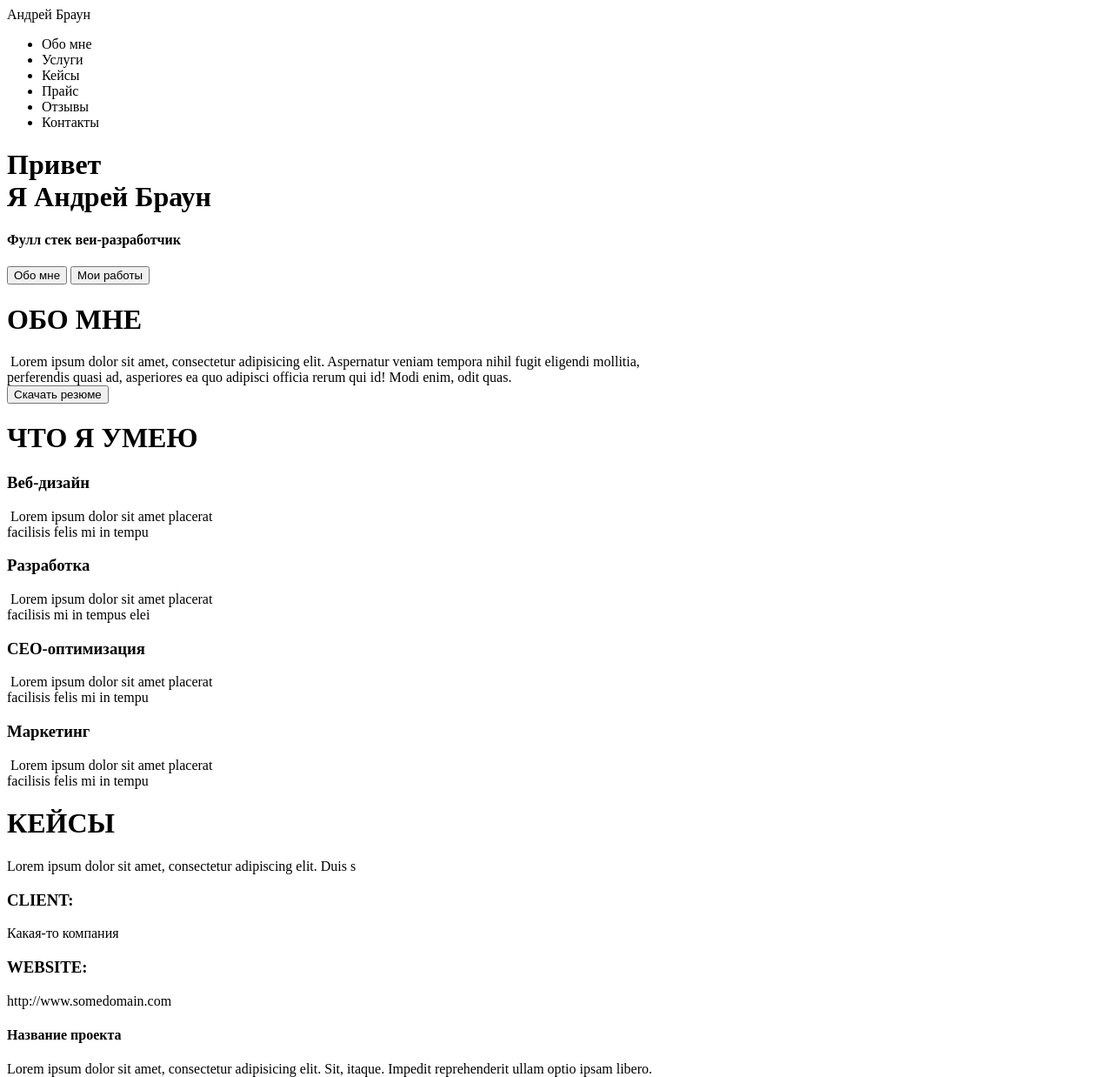
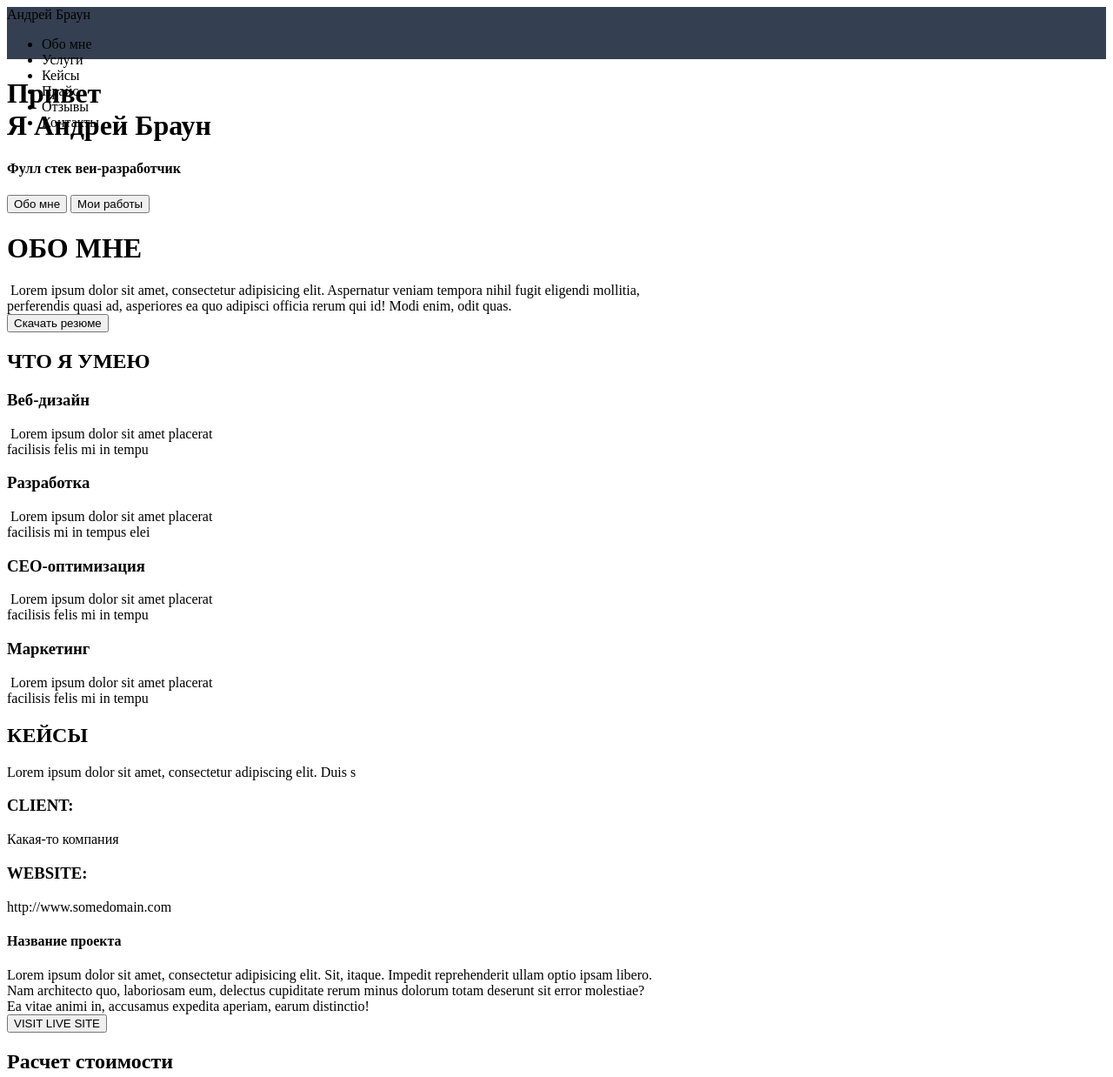
Before and after one commit to IvanANistiforov/IvanANistiforov.github.io, a plain HTML site: page srs/index.html in a window 1280 px wide. Shown: the top 1238 px of the page at 87% size. Drawn offline with Linux system fonts and the light colour scheme.

Commit message:
залил файл html

```diff
--- /dev/null
+++ b/css/reset.css
@@ -0,0 +1,41 @@
+*{
+    padding: 0;
+    margin: 0;
+    border: 0;
+}
+
+*,*:before, *:after{
+	-moz-box-sizing: border-box;
+	-webkit-box-sizing: border-box;
+	box-sizing: border-box;
+}
+
+:focus, :active{outline: none;}
+a:focus, a:active{outline: none;}
+
+nav, footer, header, aside{display: block;}
+
+html, body{
+height:100%;
+width:100%;
+font-size 100%;
+line-height: 1;
+font-size:14px;
+-ms-text-size-adjust: 100%;
+-moz-text-size-adjust: 100%;
+-webkit-text-size-adjust: 100%;
+}
+
+input, button, textarea{font-family: inherit;
+}
+
+input::-ms-clear{display: none;}
+button{cursor: pointer;}
+button::-moz-focus-inner{padding: 0; border:0;}
+a, a:visited{text-decoration: none; color: black;}
+a:hover{text-decoration: none;}
+ul li{list-style: none;}
+img{vertical-align: top;}
+
+
+h1,h2,h3,h4,h5,h6{font-size: inherit; font-weight: 400;}
--- /dev/null
+++ b/css/style.css
@@ -0,0 +1,6 @@
+nav{
+    width: 100%;
+    height: 60px;
+    background: #344051;
+
+}
--- a/srs/index.html
+++ b/srs/index.html
@@ -7,7 +7,11 @@
     <meta name="autor" content="Анистифорв Иван">
     <meta name="robots" content="all">
 
+    <meta property="og:title" content="Это мой первый проект">
+
     <title>Первый сайт Анистифорова И. С.</title>
+    <link rel="stylesheet" href="/css/style.css">
+
 </head>
 
 <body>
@@ -47,8 +51,8 @@
                 </div>
             </div>
             <div class="info2">
-                <div class="title__container">
-                    <h1>ЧТО Я УМЕЮ</h1>
+                <div class="info1">
+                    <h2>ЧТО Я УМЕЮ</h2>
                     <h3>Веб-дизайн</h3>
                     <img src="" alt="">
                     <span>Lorem ipsum dolor sit amet placerat <br>facilisis felis mi in tempu</span>
@@ -65,8 +69,8 @@
             </div>
 
             <div class="case">
-                <div class="title__container">
-                    <h1>КЕЙСЫ</h1>
+                <div class="case1">
+                    <h2>КЕЙСЫ</h2>
                     <span>Lorem ipsum dolor sit amet, consectetur adipiscing elit. Duis s</span>
                     <img src="" alt="">
                     <h3>CLIENT:</h3>
@@ -83,7 +87,7 @@
 
             <div class="calculation of the cost">
                 <div class="choice">
-                    <h1>Расчет стоимости</h1>
+                    <h2>Расчет стоимости</h2>
                     <h3>ТИП САЙТА</h3>
                     <select name="tipe site" id="tipe site">
                         <option value="opt1">Тип сайта 1</option>
@@ -114,9 +118,9 @@
                 </div>
             </div>
             <div class="statistics">
-                <div class="info">
+                <div class="statistics1">
                     <img src="" alt="">
-                    <h1>НЕМНОГО СТАТИСТИКИ</h1>
+                    <h2>НЕМНОГО СТАТИСТИКИ</h2>
                     <img src="" alt="">
                     <h2>120</h2>
                     <h4>СЧАСТЛИВЫХ КЛИЕНТОВ</h4>
@@ -134,7 +138,7 @@
 
 
             <div class="reviews">
-                <div class="title__container">
+                <div class="reviews1">
                     <h1>ОТЗЫВЫ</h1>
                     <img src="" alt="">
                     <h3>Lorem ipsum dolor sit amet, consectetur adipisicing elit. Enim, possimus reiciendis! Culpa dolore quisquam cum qui at veniam accusamus ab sapiente ipsa possimus consequuntur repudiandae, <br>esse, eius quae nisi provident quod officiis voluptate totam velit hic placeat consectetur commodi ducimus nulla. Culpa tempore voluptas, natus magnam commodi, earum sit. Delectus.</h3>
@@ -147,7 +151,7 @@
                 <div class="contacs and form"></div>
             </div>
             <img src="" alt="">
-            <h1>МОИ КОНТАКТЫ</h1>
+            <h2>МОИ КОНТАКТЫ</h2>
             <h3>Lorem ipsum dolor sit amet, consectetur adipisicing elit. Esse hic cupiditate, perferendis illo nesciunt dolorem!</h3>
             <img src="" alt="">
             <h3>Санкт-Петербург <br>Невский проспект 11</h3>
```
